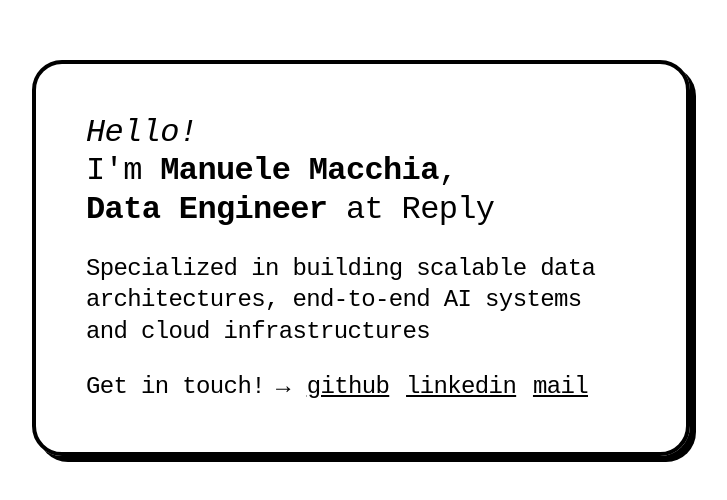
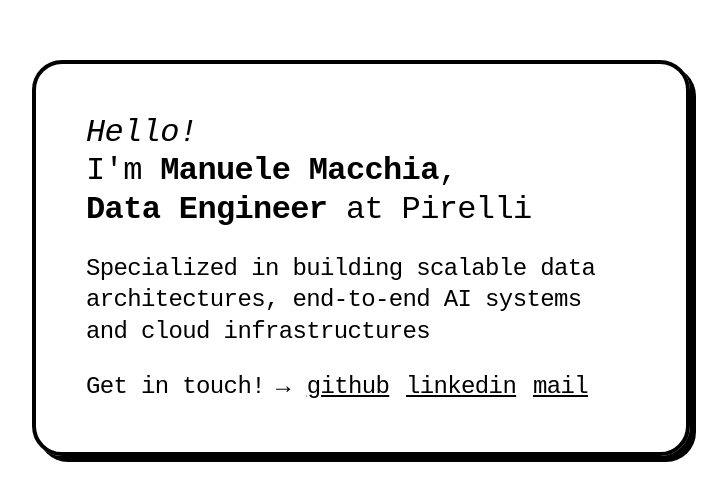
Before and after one commit to manumacc/website, a plain HTML site: page public/index.html in a window 1280 px wide. Shown: the part 142-642 px from the top of the page, without its empty margins (279-1006 px from the left). Drawn offline with Linux system fonts and the light colour scheme; a web font is replaced by a local one.

Commit message:
New employer

```diff
--- a/public/index.html
+++ b/public/index.html
@@ -15,7 +15,7 @@
 </head>
 <body>
   <div id="card">
-    <h1><span class="italic">Hello!</span><br>I'm <span class="bold">Manuele Macchia</span>,<br> <span class="bold">Data Engineer</span> at Reply</h1>
+    <h1><span class="italic">Hello!</span><br>I'm <span class="bold">Manuele Macchia</span>,<br> <span class="bold">Data Engineer</span> at Pirelli</h1>
     <p>Specialized in building scalable data architectures, end-to-end AI systems and cloud infrastructures</p>
     <div id="contacts">
       <p>Get in touch!</p>
```
